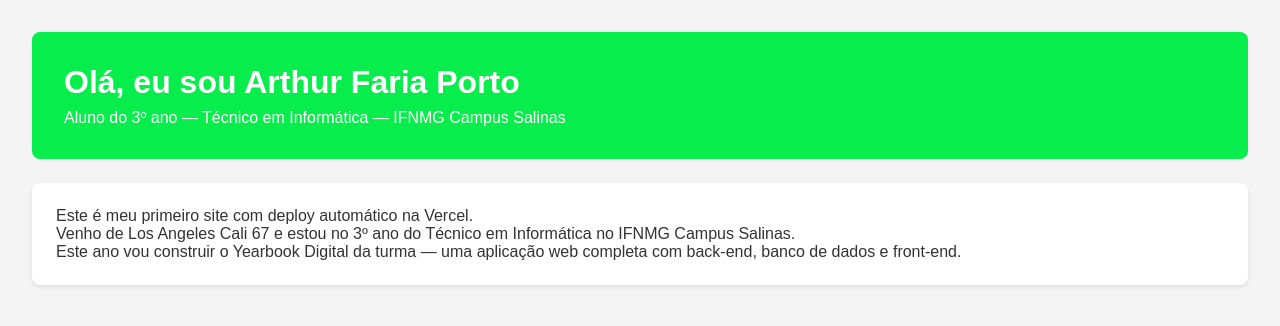
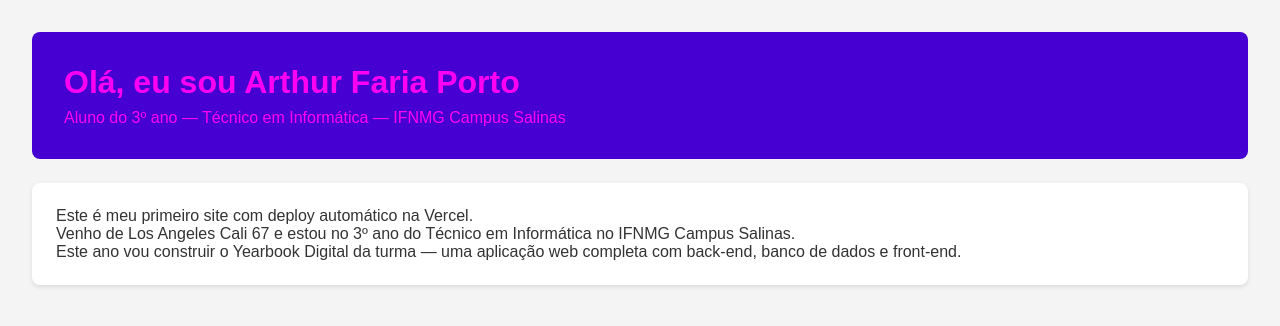
Before and after one commit to arthurfporto/26-webm-A-meu-site, a plain HTML site: page index.html in a window 1280 px wide. Drawn offline with Linux system fonts and the light colour scheme.

Commit message:
style: agora as cores estão de acordo com o meu estado de espírito hoje... só hoje!

```diff
--- a/style.css
+++ b/style.css
@@ -14,8 +14,8 @@ body {
 }
 
 header {
-  background-color: #07ed4c;
-  color: white;
+  background-color: #4600d1;
+  color: rgb(255, 0, 242);
   padding: 2rem;
   border-radius: 8px;
   margin-bottom: 1.5rem;
```
